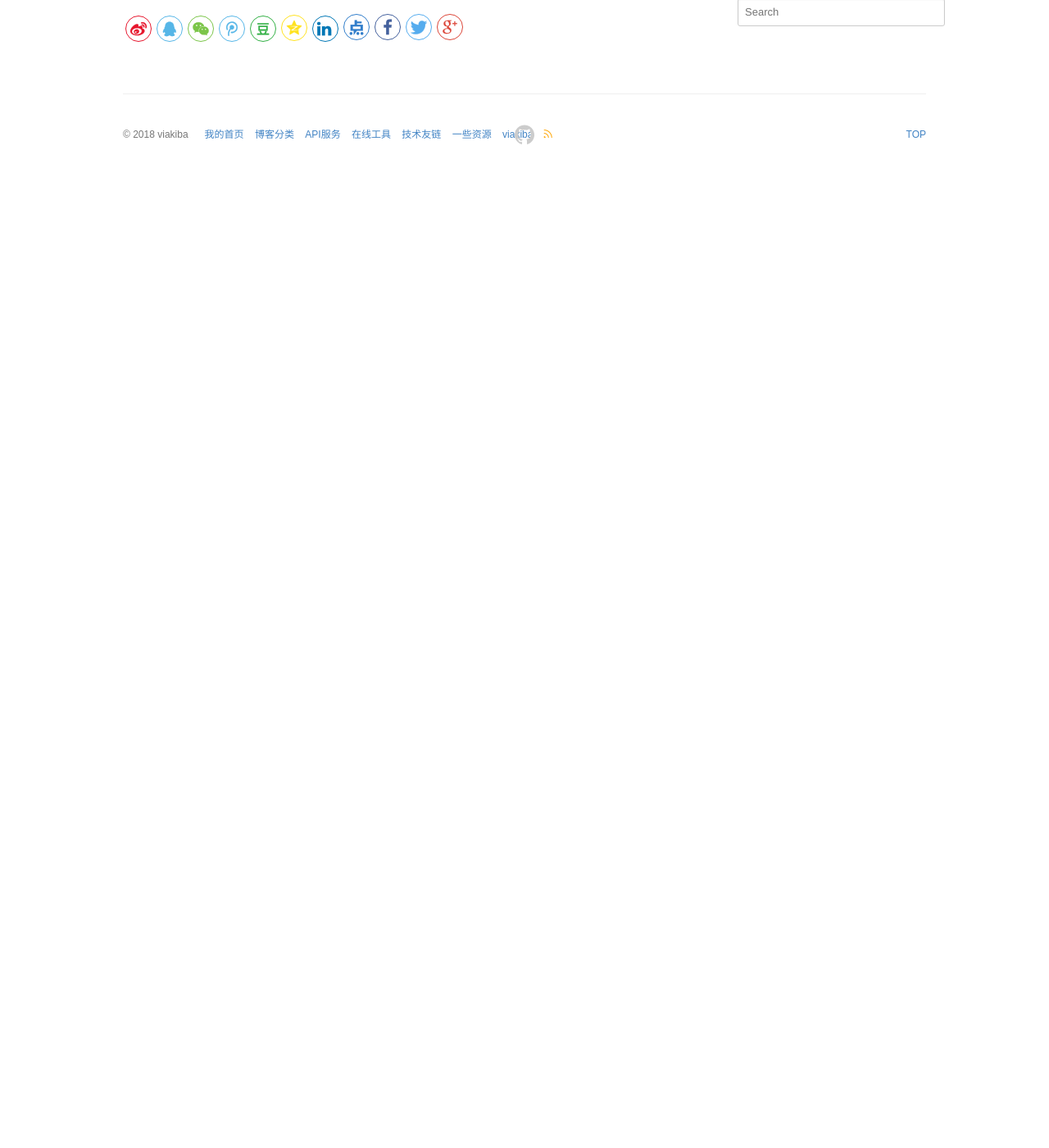
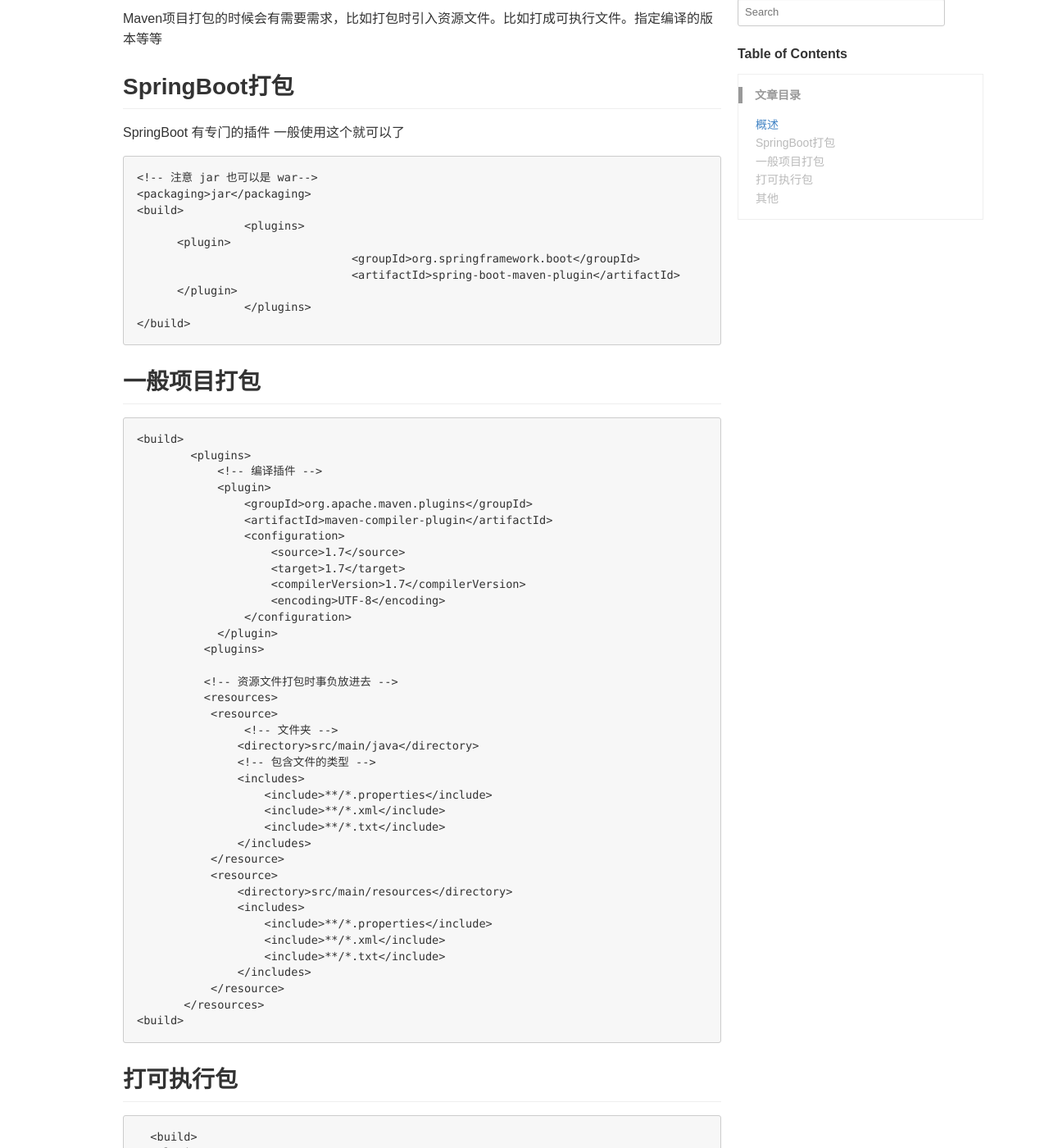
Before and after one commit to viakiba/viakiba.github.io, a Jekyll site: the page built from _posts/2018-11-12-Maven打jar包的几种情况.md, in a window 1280 px wide and 1400 px high, scrolled down 270 px. Shown: the whole window at 82% size. Built offline with Jekyll 4.4.1, drawn with Linux system fonts in a browser that asks for light colours; comment, search, counter and statistics services are not loaded; before the commit the page ends 900 px from its top, so only the background shows below that; some of the changed text lies outside the part shown.

Commit message:
Maven打jar包的几种情况

````diff
--- a/_posts/2018-11-12-Maven打jar包的几种情况.md
+++ b/_posts/2018-11-12-Maven打jar包的几种情况.md
@@ -6,3 +6,102 @@
 keywords: Maven, build
 ---
 ## 概述
+Maven项目打包的时候会有需要需求，比如打包时引入资源文件。比如打成可执行文件。指定编译的版本等等
+
+## SpringBoot打包
+
+SpringBoot 有专门的插件
+一般使用这个就可以了
+```
+<!-- 注意 jar 也可以是 war-->
+<packaging>jar</packaging>
+<build>
+		<plugins>
+      <plugin>
+      				<groupId>org.springframework.boot</groupId>
+      				<artifactId>spring-boot-maven-plugin</artifactId>
+      </plugin>
+		</plugins>
+</build>
+```
+
+## 一般项目打包
+
+```
+<build>
+        <plugins>
+            <!-- 编译插件 -->
+            <plugin>
+                <groupId>org.apache.maven.plugins</groupId>
+                <artifactId>maven-compiler-plugin</artifactId>
+                <configuration>
+                    <source>1.7</source>
+                    <target>1.7</target>
+                    <compilerVersion>1.7</compilerVersion>
+                    <encoding>UTF-8</encoding>
+                </configuration>
+            </plugin>
+          <plugins>
+
+          <!-- 资源文件打包时事负放进去 -->
+          <resources>
+           <resource>
+                <!-- 文件夹 -->
+               <directory>src/main/java</directory>
+               <!-- 包含文件的类型 -->
+               <includes>
+                   <include>**/*.properties</include>
+                   <include>**/*.xml</include>
+                   <include>**/*.txt</include>
+               </includes>
+           </resource>
+           <resource>
+               <directory>src/main/resources</directory>
+               <includes>
+                   <include>**/*.properties</include>
+                   <include>**/*.xml</include>
+                   <include>**/*.txt</include>
+               </includes>
+           </resource>
+       </resources>
+<build>
+```
+
+## 打可执行包
+
+```
+  <build>
+  <plugins>
+    <plugin>
+              <!-- 包含所有依赖文件放在一个包里 -->
+              <artifactId>maven-assembly-plugin</artifactId>
+              <configuration>
+                  <descriptorRefs>
+                      <descriptorRef>jar-with-dependencies</descriptorRef>
+                  </descriptorRefs>
+                  <archive>
+                      <manifest>
+                          <mainClass>xxx.xxx.mainClass</mainClass>
+                      </manifest>
+                  </archive>
+              </configuration>
+              <executions>
+                  <execution>
+                      <id>make-assembly</id>
+                      <phase>package</phase>
+                      <goals>
+                          <goal>single</goal>
+                      </goals>
+                  </execution>
+              </executions>
+          </plugin>
+    </plugins>
+  <build>
+```
+
+## 其他
+
+```
+# 导出所有以来的jar到 ./target/dependency_lib 文件夹下
+dependency:copy-dependencies -DoutputDirectory=./target/dependency_lib
+```
````
